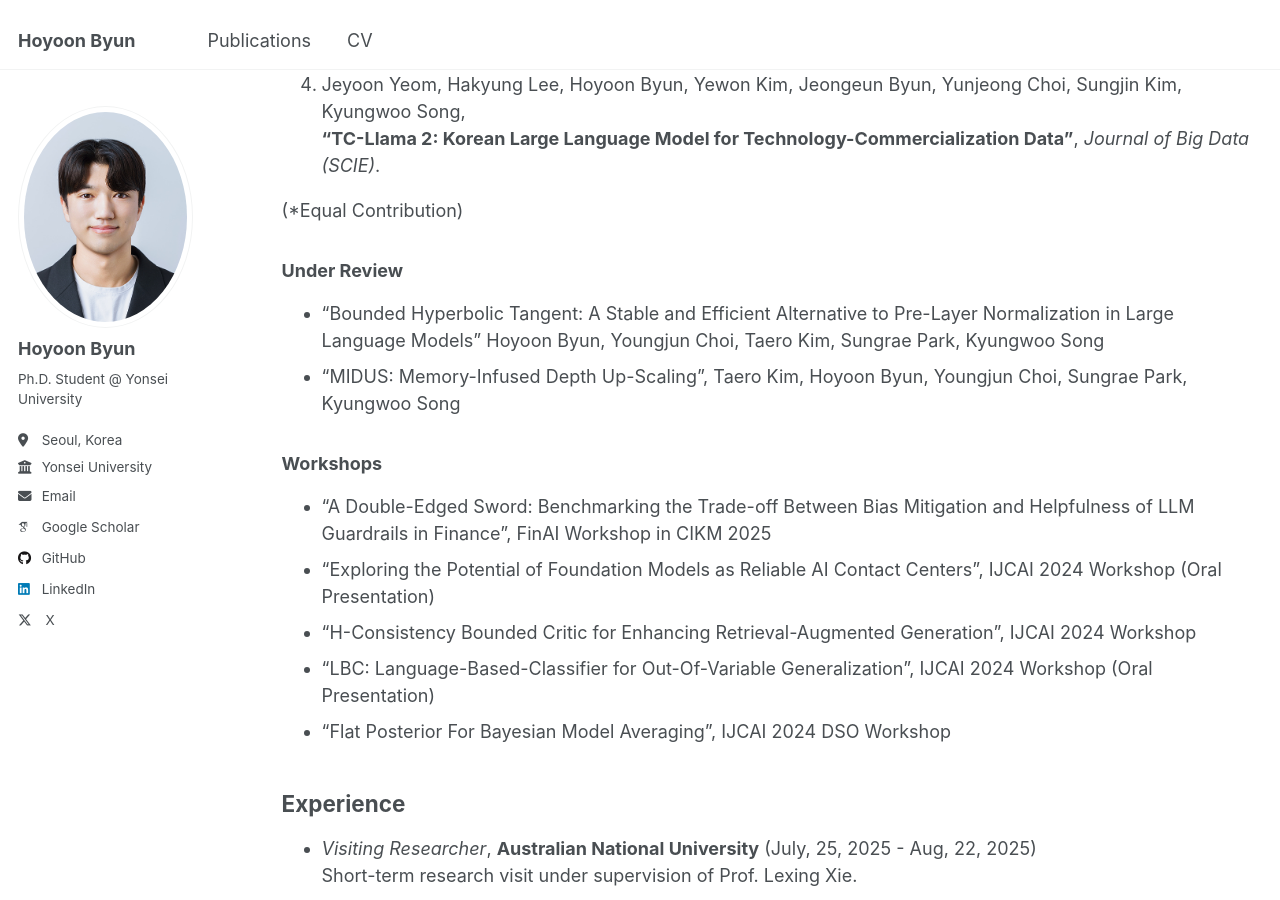
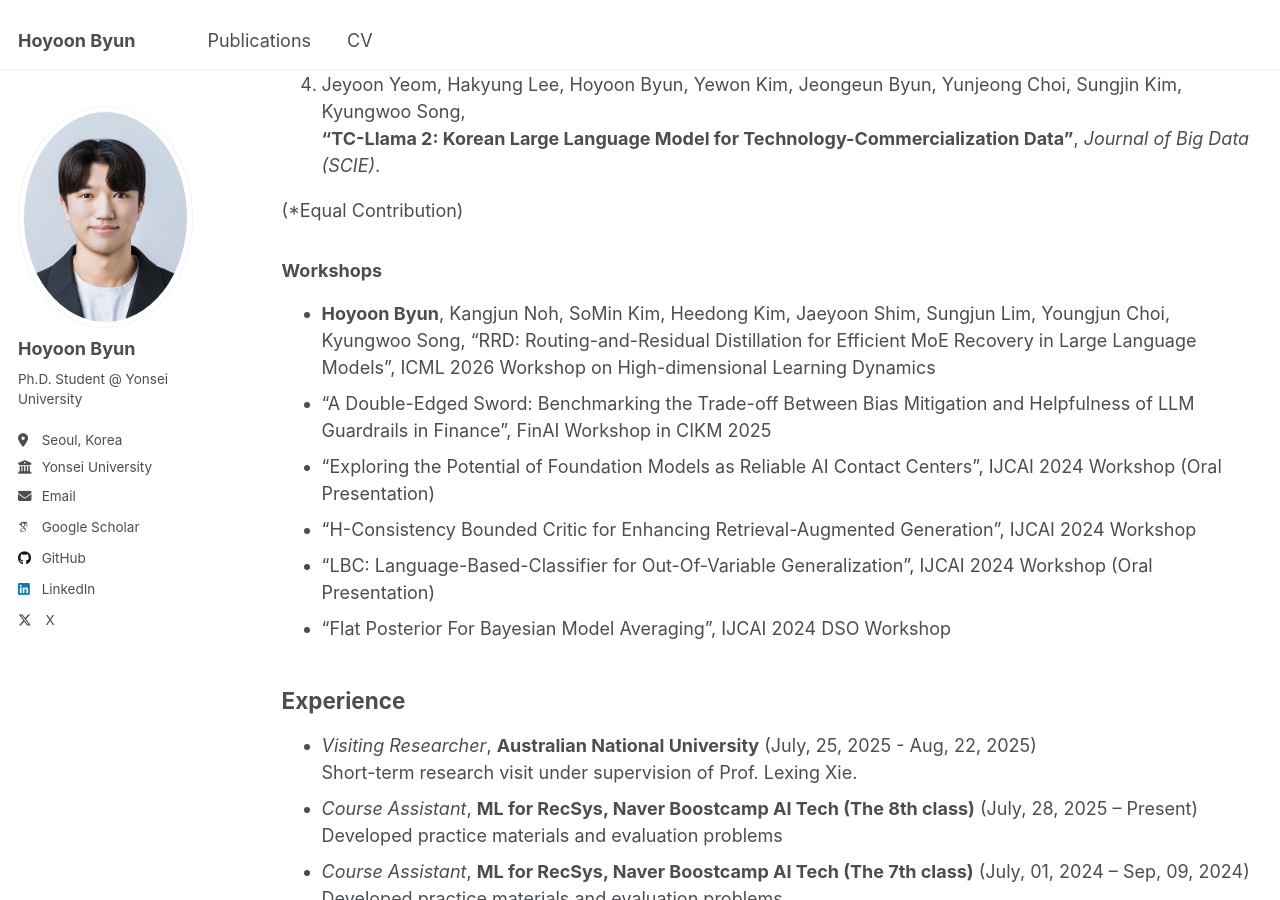
Before and after one commit to hybyun0121/hybyun0121.github.io, a Jekyll site: the page built from _pages/cv.md, in a window 1280 px wide and 900 px high, scrolled down 1960 px. Built offline with Jekyll 4.4.1, drawn with Linux system fonts in a browser that asks for light colours; some web fonts are replaced.

Commit message:
Update CV workshops

```diff
--- a/_pages/cv.md
+++ b/_pages/cv.md
@@ -63,11 +63,8 @@ I am a Ph.D. student in the **Department of Statistics and Data Science** at **Y
 
 (*Equal Contribution)
 
-### Under Review
-- "Bounded Hyperbolic Tangent: A Stable and Efficient Alternative to Pre-Layer Normalization in Large Language Models" Hoyoon Byun, Youngjun Choi, Taero Kim, Sungrae Park, Kyungwoo Song
-- "MIDUS: Memory-Infused Depth Up-Scaling", Taero Kim, Hoyoon Byun, Youngjun Choi, Sungrae Park, Kyungwoo Song
-
 ### Workshops
+- **Hoyoon Byun**, Kangjun Noh, SoMin Kim, Heedong Kim, Jaeyoon Shim, Sungjun Lim, Youngjun Choi, Kyungwoo Song, "RRD: Routing-and-Residual Distillation for Efficient MoE Recovery in Large Language Models", ICML 2026 Workshop on High-dimensional Learning Dynamics
 - "A Double-Edged Sword: Benchmarking the Trade-off Between Bias Mitigation and Helpfulness of LLM Guardrails in Finance",  FinAI Workshop in CIKM 2025
 - "Exploring the Potential of Foundation Models as Reliable AI Contact Centers", IJCAI 2024 Workshop (Oral Presentation)
 - "H-Consistency Bounded Critic for Enhancing Retrieval-Augmented Generation", IJCAI 2024 Workshop
```
